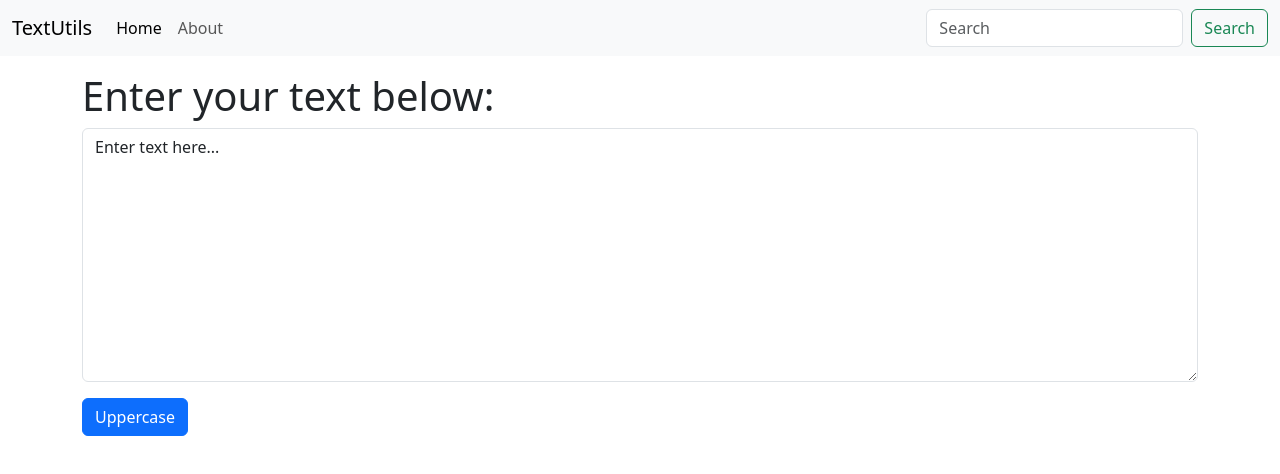
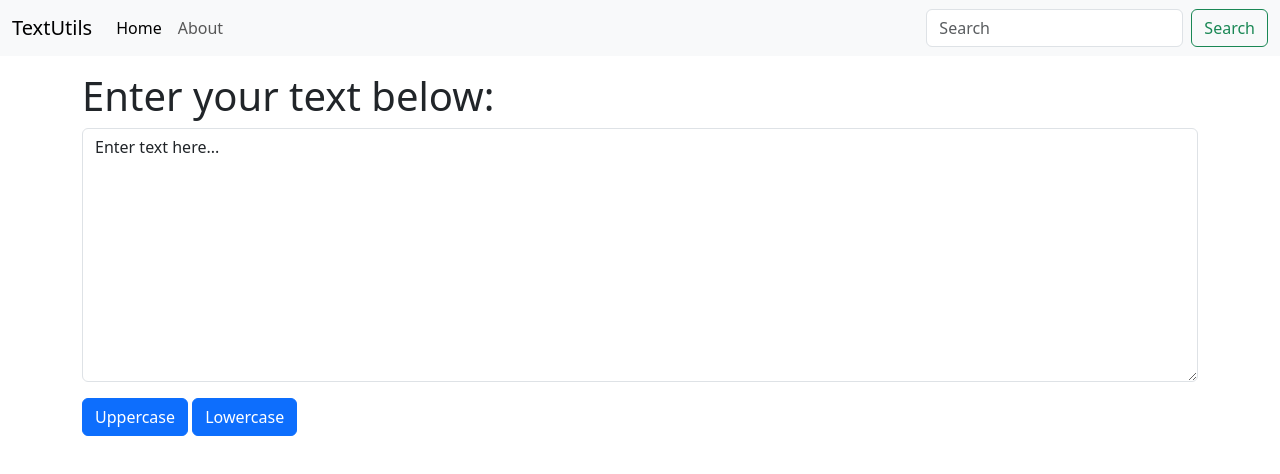
Before and after one commit to 1Mangesh1/Text-Utils, a React (Create React App) app: page / in a window 1280 px wide. Shown: the top 474 px of the page. Built offline with nearby package versions, Linux system fonts and the light colour scheme.

Commit message:
lowercase

```diff
--- a/src/components/Textform.js
+++ b/src/components/Textform.js
@@ -7,6 +7,11 @@ export default function Textform(props){
     const handleUpClick=()=>{
         console.log("clicked",text)
         let t = text.toUpperCase();
+        setText(t);
+    }
+    const handleDownClick=()=>{
+        console.log("clicked",text)
+        let t = text.toLowerCase();
         setText(t);
     }
     const handleOnChange=(e)=>{
@@ -28,6 +33,8 @@ export default function Textform(props){
                     />
                </div>
                 <button className="btn btn-primary" onClick={handleUpClick}>Uppercase</button>
+                 <span>   </span>
+                <button className="btn btn-primary" onClick={handleDownClick}>Lowercase</button>
 
                 </div>
             )
```
